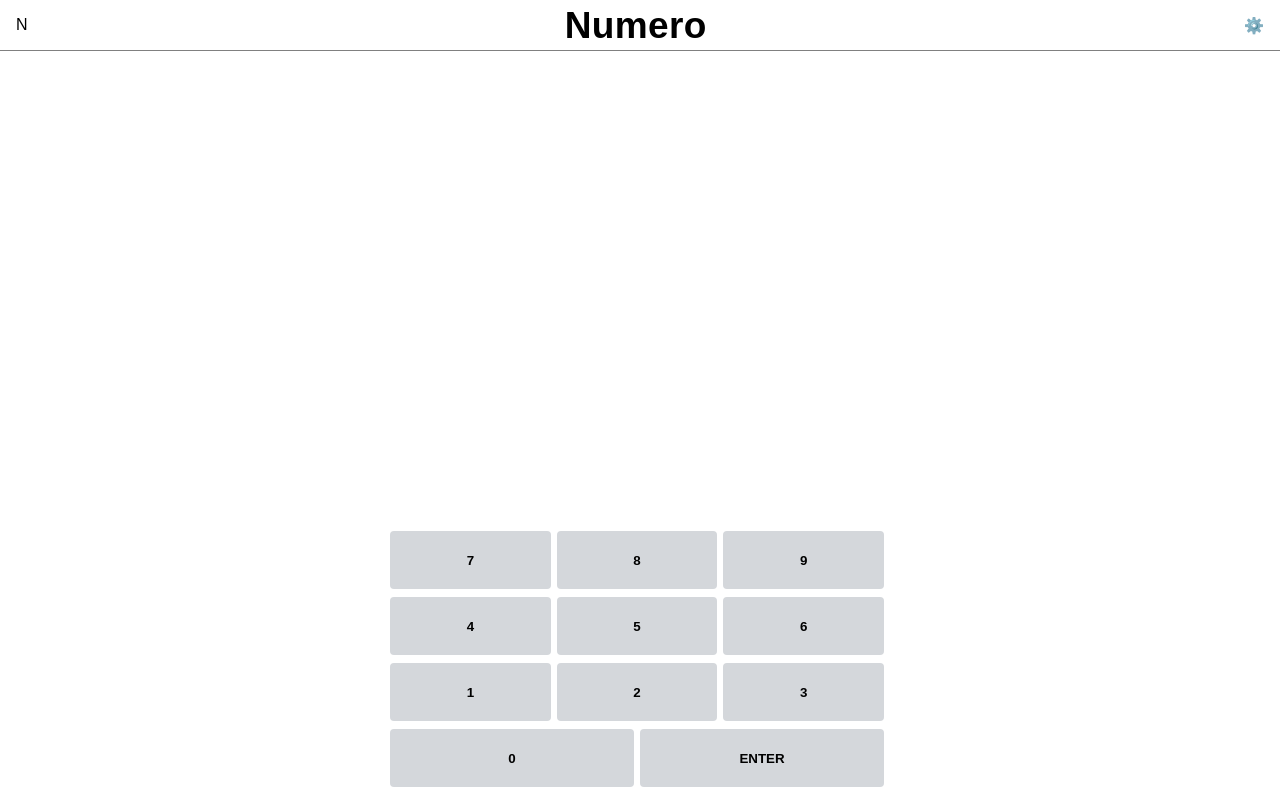
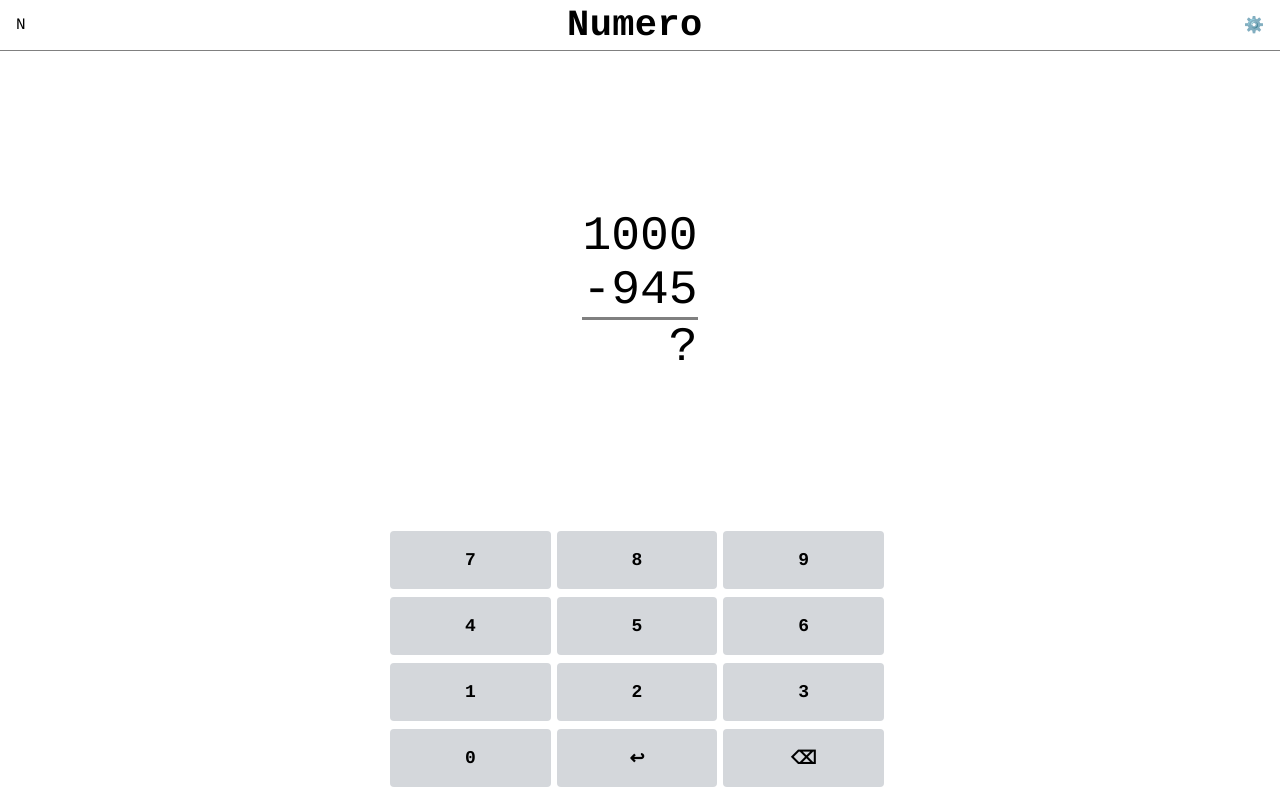
Before and after one commit to kragstein/numero, a plain HTML site: page index.html in a window 1280 px wide. Drawn offline with Linux system fonts and the light colour scheme.

Commit message:
Implemented a simple substraction board

```diff
--- a/index.html
+++ b/index.html
@@ -28,7 +28,7 @@
 
     <style>
       :root {
-        font-family: sans-serif;
+        font-family: Courier , monospace;
         --header-height: 50px;
         --keyboard-height: 270px;
         --game-max-width: 500px;
--- a/numero.js
+++ b/numero.js
@@ -14,7 +14,7 @@ this.numero.game = function (retValue) {
     ["7", "8", "9"],
     ["4", "5", "6"],
     ["1", "2", "3"],
-    ["0", "Enter"],
+    ["0", "↩", "⌫"],
   ];
   var digits = [].concat.apply([], digitsKeyboard);
 
@@ -30,6 +30,7 @@ this.numero.game = function (retValue) {
   		}
       button {
           font-family: inherit;
+          font-size: inherit;
   			  font-weight: bold;
     			border: 0;
     			padding: 0;
@@ -168,7 +169,20 @@ this.numero.game = function (retValue) {
   			height: var(--keyboard-height);
   			display: flex;
   			flex-direction: column;
+        font-size: large;
   		}
+      #board {
+        width: 4ch; /* to change with the size of the problem */
+        font-size: xxx-large;
+
+        display: grid;
+        justify-items: right;
+      }
+
+      .line {
+        border-bottom: 3px solid grey;
+        width: inherit;
+      }
     </style>
     <header>
       <div class="menu-left">
@@ -181,6 +195,12 @@ this.numero.game = function (retValue) {
     </header>
     <div id="game">
       <div id="board-container">
+        <div id="board">
+          <div id="valTop">1000</div>
+          <div id="valBot">-323</div>
+          <div class="line"></div>
+          <div id="valRes">?</div>
+        </div>
       </div>
       <game-keyboard></game-keyboard>
     </div>
@@ -204,6 +224,12 @@ this.numero.game = function (retValue) {
         value: function () {
           console.log("Connected numeroRoot");
           this.shadowRoot.appendChild(numeroRootElement.content.cloneNode(!0));
+
+          this.valtop = this.shadowRoot.querySelector("#valTop");
+          this.valtop.innerHTML = 1000;
+
+          this.valBot = this.shadowRoot.querySelector("#valBot");
+          this.valBot.innerHTML = "-" + Math.floor(Math.random() * 1000);
         }
       }
     ]);
```
